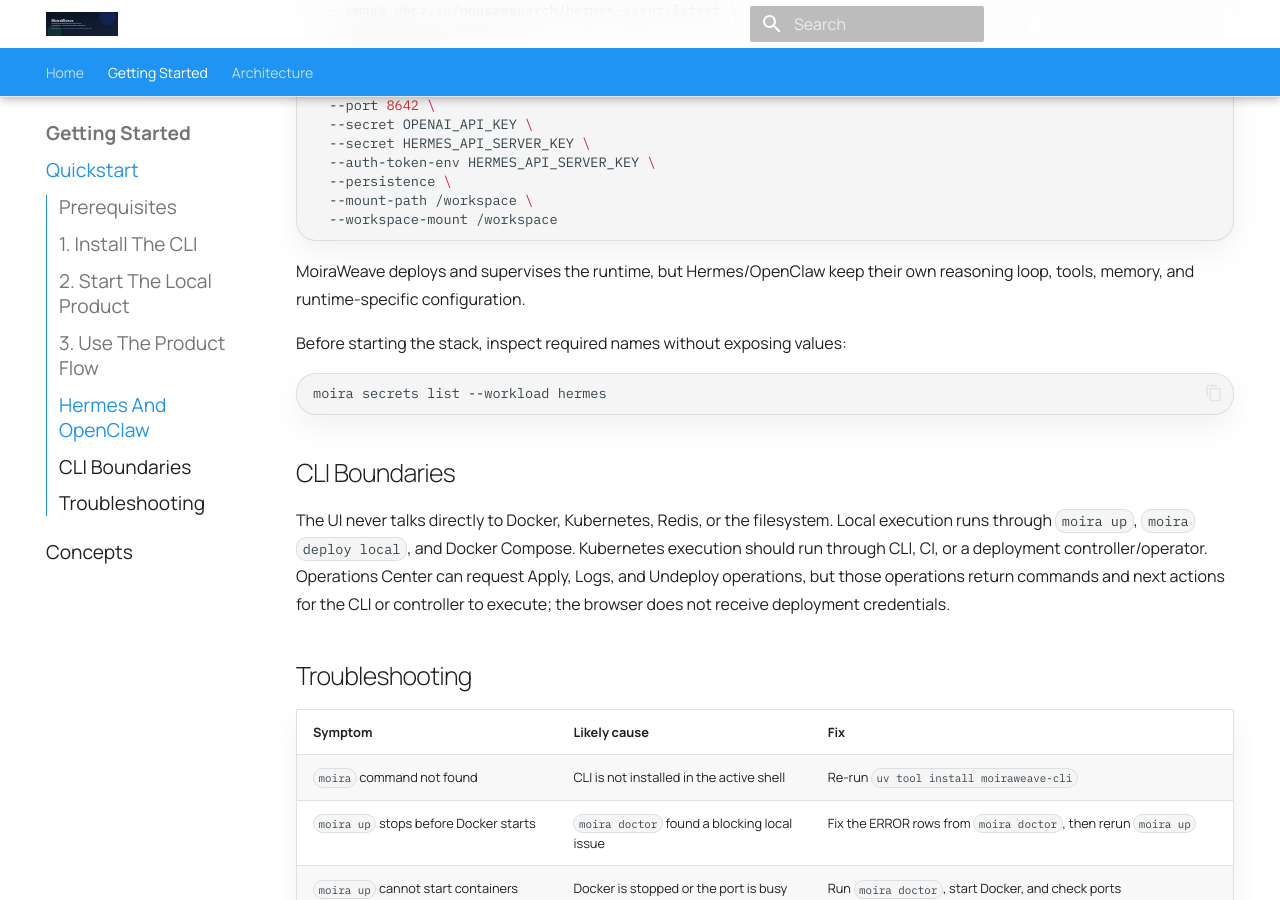
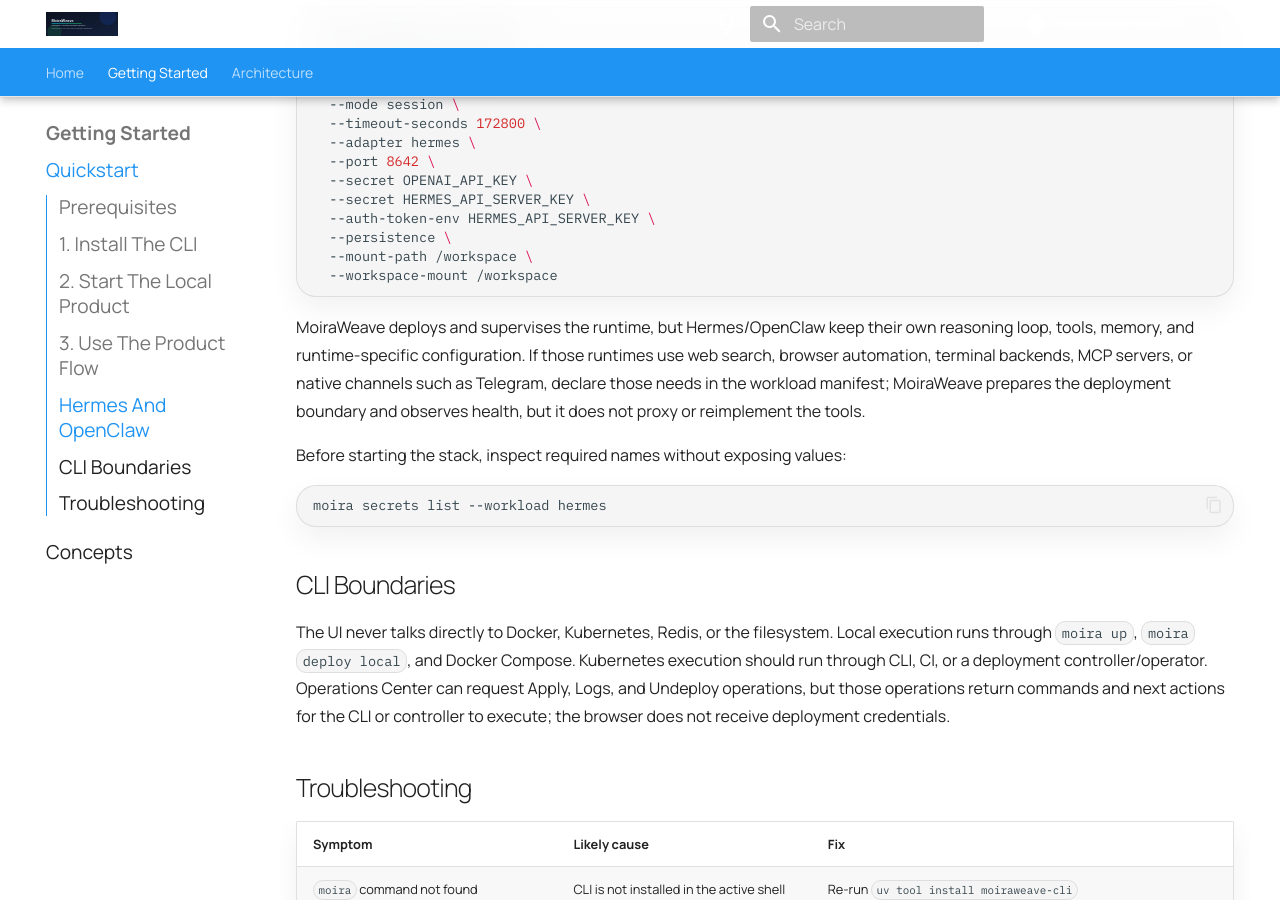
Before and after one commit to moiraweave-labs/moiraweave-docs, an MkDocs documentation site: the page built from docs/quickstart.md, in a window 1280 px wide and 900 px high, scrolled down 2762 px. Built offline with MkDocs 1.6.1 and Material for MkDocs 9.7.7, drawn with Linux system fonts in a browser that asks for light colours; comment, search, counter and statistics services are not loaded; some of the changed text lies outside the part shown.

Commit message:
docs: clarify runtime-owned agent tools

````diff
--- a/docs/quickstart.md
+++ b/docs/quickstart.md
@@ -26,8 +26,8 @@ moira up
 
 `moira up` initializes the workspace if needed, creates a no-secret demo agent
 when there are no workloads, generates local workload Compose services, runs
-`moira doctor`, starts the platform and workloads, waits for API readiness, and
-registers workload/deployment records.
+`moira doctor`, starts the platform and workloads, waits for API and UI
+readiness, and registers workload/deployment records.
 
 Local records are stored under the `local` environment. When you later use
 Kubernetes or an external runtime, keep its records in `dev`, `staging`, `prod`,
@@ -90,7 +90,9 @@ and first-run `moira up` to work without a registry login.
 In the dashboard:
 
 - Workloads: create workloads from templates, then jump directly to preflight
-  or the agent console.
+  or the agent console. Agent templates show runtime-owned capabilities such as
+  web search, browser automation, terminal access, MCP, messaging, and external
+  channels before the workload is created.
 - Operations: run preflight, view recommended actions, inspect deployment
   records, view deployment plans, sync deployment records, and review
   deployment operation history. Select the environment first: `local` for
@@ -139,7 +141,11 @@ moira workload new hermes \
 ```
 
 MoiraWeave deploys and supervises the runtime, but Hermes/OpenClaw keep their
-own reasoning loop, tools, memory, and runtime-specific configuration.
+own reasoning loop, tools, memory, and runtime-specific configuration. If those
+runtimes use web search, browser automation, terminal backends, MCP servers, or
+native channels such as Telegram, declare those needs in the workload manifest;
+MoiraWeave prepares the deployment boundary and observes health, but it does not
+proxy or reimplement the tools.
 
 Before starting the stack, inspect required names without exposing values:
 
````
